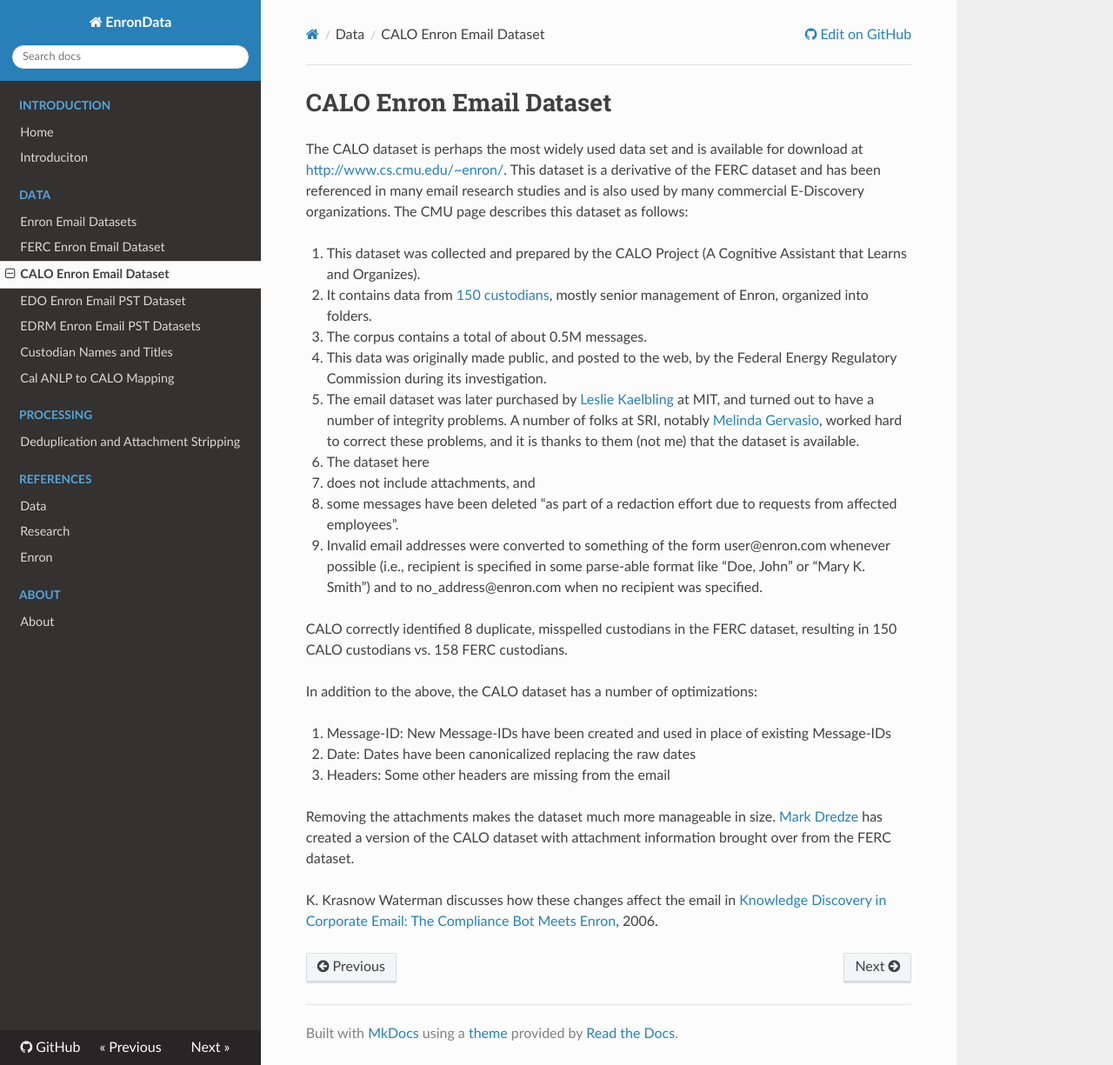
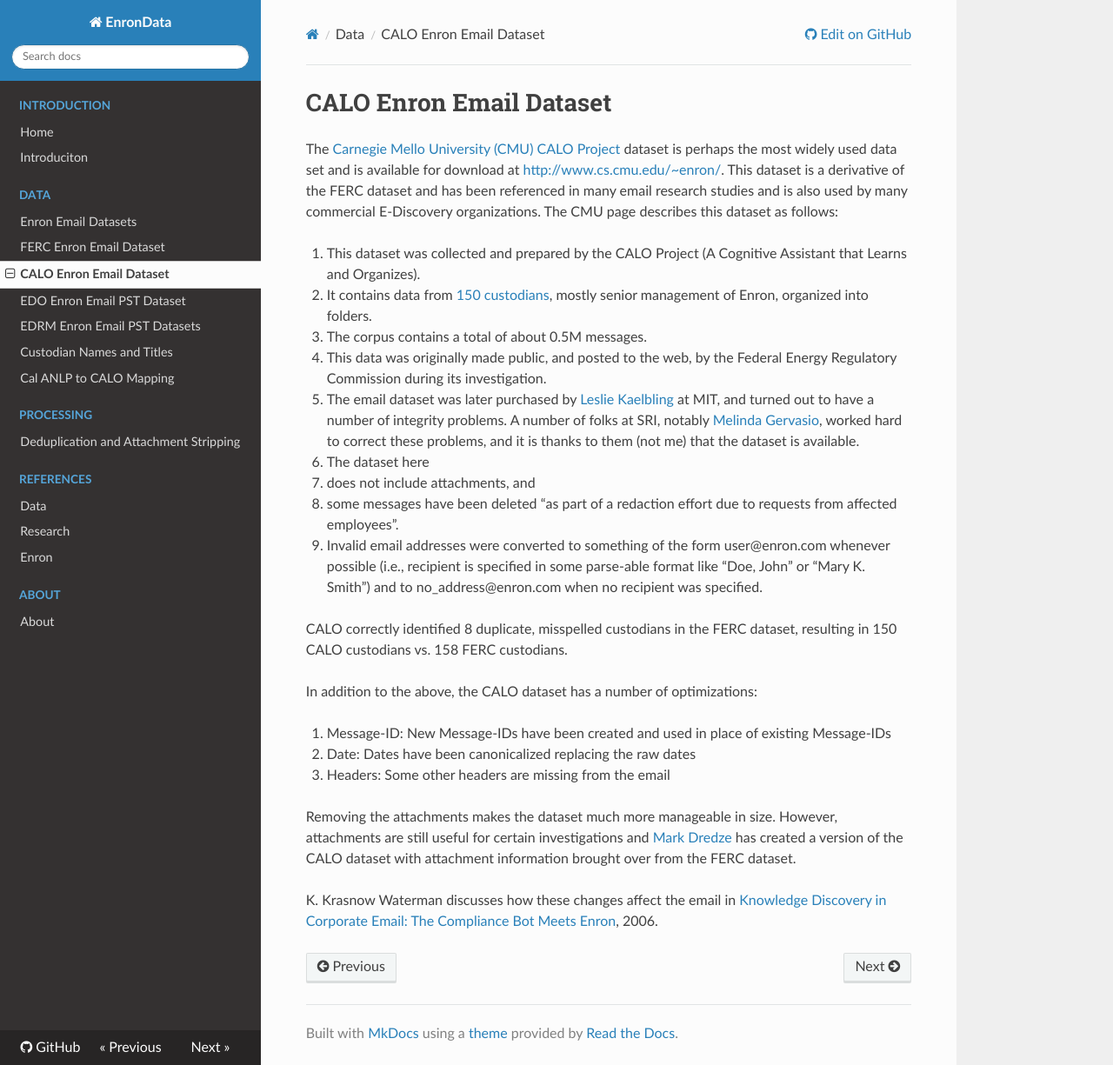
Before and after one commit to enrondata/enrondata, an MkDocs documentation site: the page built from docs/data/calo-enron-email-dataset.md, in a window 1280 px wide and 1225 px high. Shown: the whole window at 87% size. Built offline with MkDocs 1.6.1, drawn with Linux system fonts in a browser that asks for light colours; nearby versions of some CDN libraries; old or Windows-style settings are respelled for this version of MkDocs.

Commit message:
update docs

```diff
--- a/docs/data/calo-enron-email-dataset.md
+++ b/docs/data/calo-enron-email-dataset.md
@@ -1,6 +1,6 @@
 # CALO Enron Email Dataset
 
-The CALO dataset is perhaps the most widely used data set and is available for download at [http://www.cs.cmu.edu/~enron/](http://www.cs.cmu.edu/~enron/). This dataset is a derivative of the FERC dataset and has been referenced in many email research studies and is also used by many commercial E-Discovery organizations. The CMU page describes this dataset as follows:
+The [Carnegie Mello University (CMU)](http://www.cmu.edu/) [CALO Project](http://www.ai.sri.com/project/CALO) dataset is perhaps the most widely used data set and is available for download at [http://www.cs.cmu.edu/~enron/](http://www.cs.cmu.edu/~enron/). This dataset is a derivative of the FERC dataset and has been referenced in many email research studies and is also used by many commercial E-Discovery organizations. The CMU page describes this dataset as follows:
 
 1. This dataset was collected and prepared by the CALO Project (A Cognitive Assistant that Learns and Organizes).
 2. It contains data from [150 custodians](https://github.com/enrondata/enrondata/blob/master/data/misc/edrp_calo-enron_maildir-users.txt), mostly senior management of Enron, organized into folders.
@@ -20,6 +20,6 @@ In addition to the above, the CALO dataset has a number of optimizations:
 2. Date: Dates have been canonicalized replacing the raw dates
 3. Headers: Some other headers are missing from the email
 
-Removing the attachments makes the dataset much more manageable in size. [Mark Dredze](http://www.cs.jhu.edu/~mdredze/) has created a version of the CALO dataset with attachment information brought over from the FERC dataset.
+Removing the attachments makes the dataset much more manageable in size. However, attachments are still useful for certain investigations and [Mark Dredze](http://www.cs.jhu.edu/~mdredze/) has created a version of the CALO dataset with attachment information brought over from the FERC dataset.
 
 K. Krasnow Waterman discusses how these changes affect the email in [Knowledge Discovery in Corporate Email: The Compliance Bot Meets Enron](https://dspace.mit.edu/handle/1721.1/37574), 2006.
```
